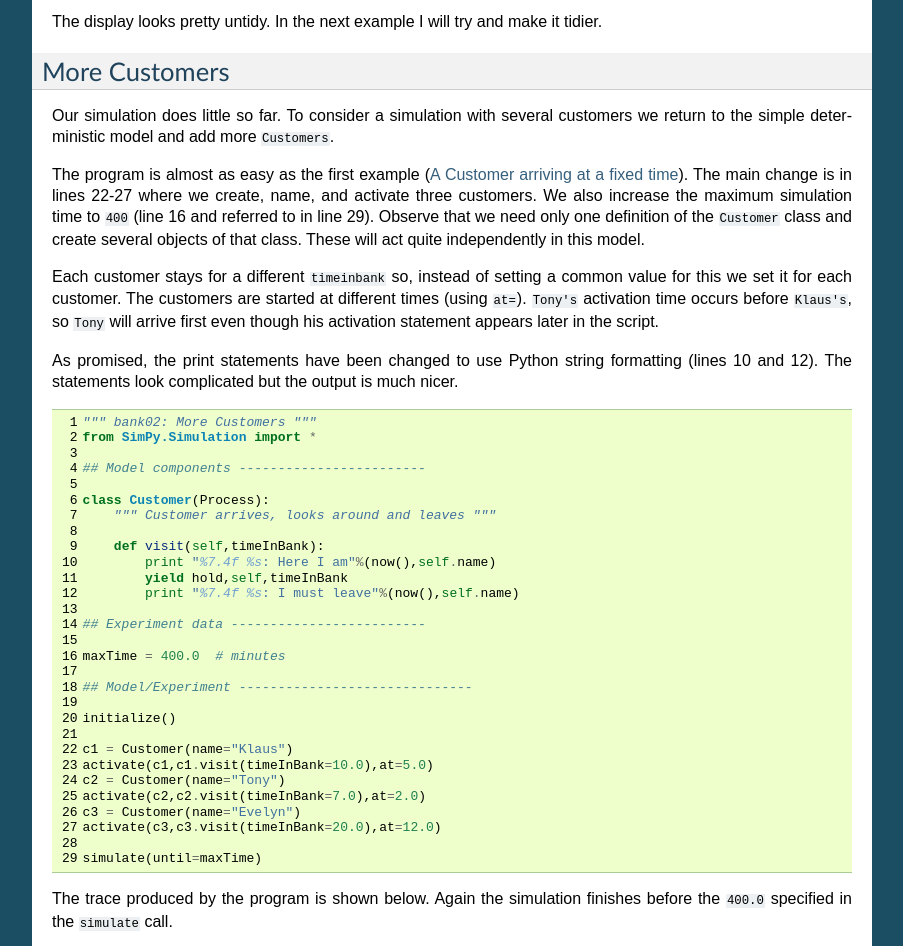
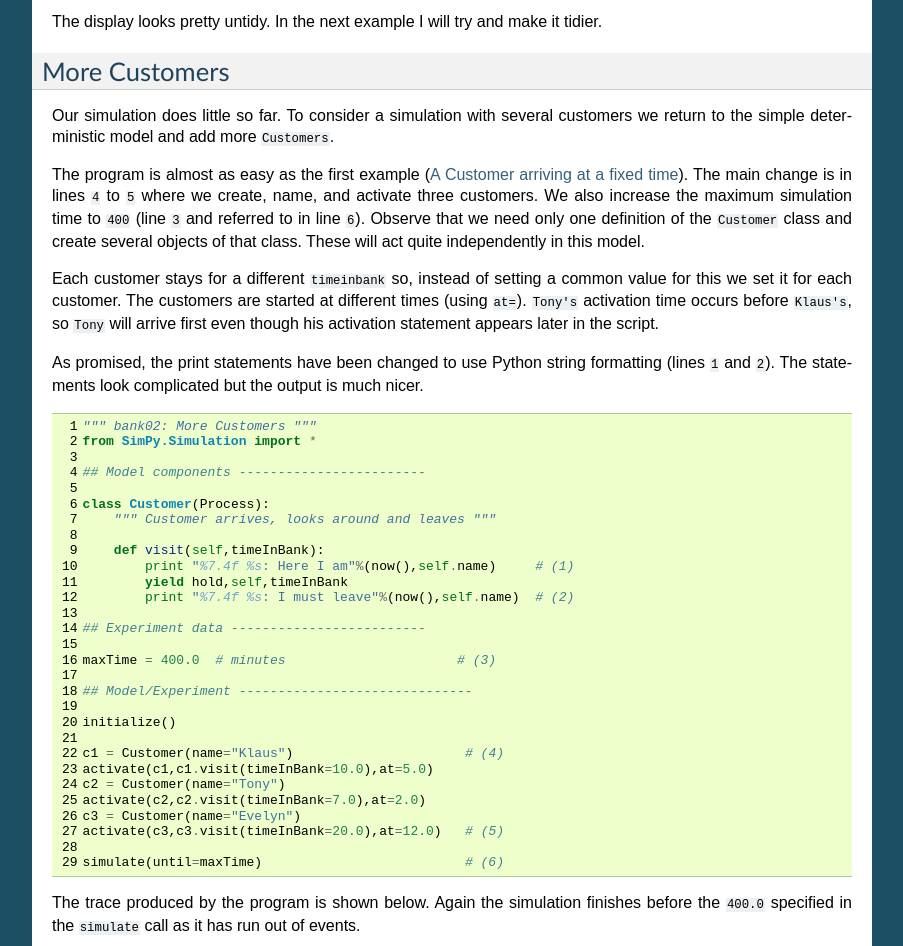
Before and after one commit to SimPyClassic/SimPyClassic, a Sphinx documentation site: the page built from docs/source/Tutorials/TheBank.rst, in a window 1280 px wide and 1400 px high, scrolled down 2905 px, cut to the strip 94-1040 px from the top of the window. Shown: the whole strip, without its empty margins (198-1101 px from the left). Built offline with Sphinx 7.4.7, drawn with Linux system fonts in a browser that asks for light colours; pages that are not in the unit, such as notebooks, are missing from menus; cross-references to code outside the pages are shown as plain code.

Commit message:
relabelling bank02 and TheBank

```diff
--- a/docs/source/Tutorials/TheBank.rst
+++ b/docs/source/Tutorials/TheBank.rst
@@ -195,9 +195,9 @@ more ``Customers``.
 
 The program is almost as easy as the first example (`A Customer
 arriving at a fixed time`_). The main change is in lines
-22-27 where we create, name, and activate three
+:an:`4` to :an:`5` where we create, name, and activate three
 customers. We also increase the maximum simulation time to ``400``
-(line 16 and referred to in line 29). Observe that we need
+(line :an:`3` and referred to in line :an:`6`). Observe that we need
 only one definition of the ``Customer`` class and create several
 objects of that class. These will act quite independently in this
 model.
@@ -210,16 +210,22 @@ first even though his activation statement appears later in the
 script.
 
 As promised, the print statements have been changed to use Python
-string formatting (lines 10 and 12). The statements look
+string formatting (lines :an:`1` and :an:`2`). The statements look
 complicated but the output is much nicer.
 
+..  10 1
+    12 2
+    16 3
+    22 4
+    27 5
+    29 6
 
 .. literalinclude:: bankprograms/bank02.py
 
 
 The trace produced by the program is shown below.  Again the
 simulation finishes before the ``400.0`` specified in the ``simulate``
-call.
+call as it has run out of events.
 
 .. literalinclude:: bankprograms/bank02.out
 
--- a/docs/source/Tutorials/bankprograms/bank02.py
+++ b/docs/source/Tutorials/bankprograms/bank02.py
@@ -7,23 +7,23 @@ class Customer(Process):
     """ Customer arrives, looks around and leaves """
 
     def visit(self,timeInBank):
-        print "%7.4f %s: Here I am"%(now(),self.name)
+        print "%7.4f %s: Here I am"%(now(),self.name)     # (1)
         yield hold,self,timeInBank
-        print "%7.4f %s: I must leave"%(now(),self.name)
+        print "%7.4f %s: I must leave"%(now(),self.name)  # (2)
 
 ## Experiment data -------------------------
 
-maxTime = 400.0  # minutes
+maxTime = 400.0  # minutes                      # (3)
 
 ## Model/Experiment ------------------------------
 
 initialize()
 
-c1 = Customer(name="Klaus")
+c1 = Customer(name="Klaus")                      # (4)
 activate(c1,c1.visit(timeInBank=10.0),at=5.0)
 c2 = Customer(name="Tony")
 activate(c2,c2.visit(timeInBank=7.0),at=2.0)
 c3 = Customer(name="Evelyn")
-activate(c3,c3.visit(timeInBank=20.0),at=12.0)
+activate(c3,c3.visit(timeInBank=20.0),at=12.0)   # (5)
 
-simulate(until=maxTime)
+simulate(until=maxTime)                          # (6)
```
